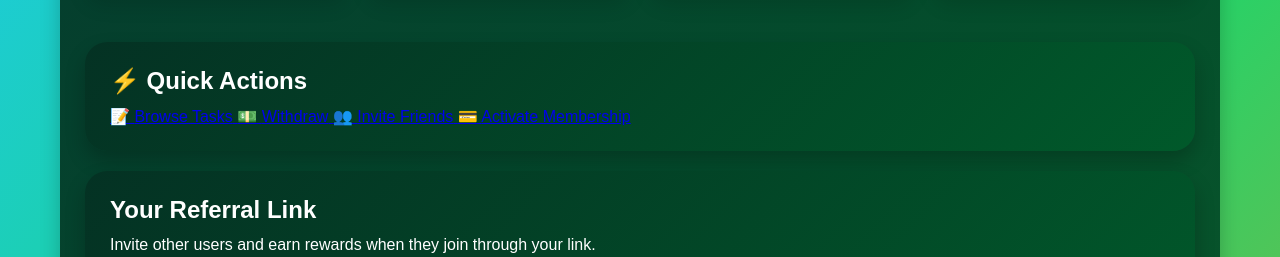
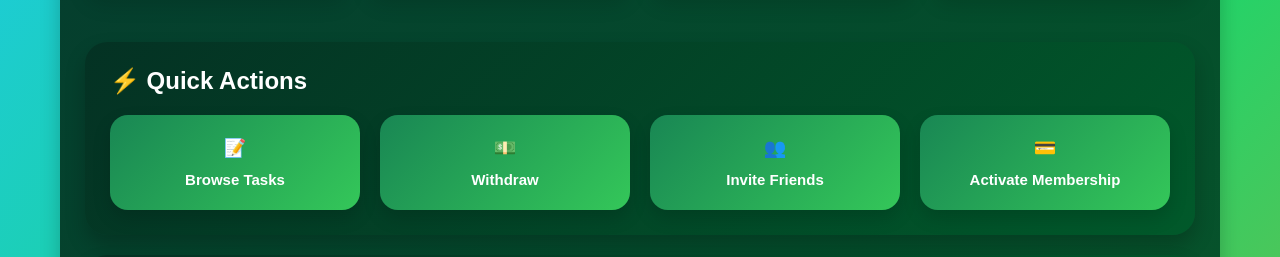
Before and after one commit to onlinesellers001htomyly-oss/UK-WRITERS-HUB-, a website: page dashboard.html in a window 1280 px wide. Shown: the part 508-765 px from the top of the page. Drawn offline with Linux system fonts and the light colour scheme; no server answers.

Commit message:
Implement styles for quick actions section
Added styles for quick actions and buttons.

```diff
--- a/style.css
+++ b/style.css
@@ -885,3 +885,60 @@
 font-size:34px;
 color:#111;
   }
+/* QUICK ACTIONS */
+
+.quick-actions{
+
+display:grid;
+
+grid-template-columns:repeat(auto-fit,minmax(160px,1fr));
+
+gap:20px;
+
+margin-top:20px;
+
+}
+
+.quick-btn{
+
+background:linear-gradient(135deg,#198754,#34c759);
+
+color:white;
+
+padding:22px;
+
+border-radius:18px;
+
+text-decoration:none;
+
+text-align:center;
+
+font-weight:bold;
+
+font-size:18px;
+
+transition:.35s;
+
+box-shadow:0 8px 18px rgba(0,0,0,.15);
+
+}
+
+.quick-btn span{
+
+display:block;
+
+margin-top:12px;
+
+font-size:15px;
+
+}
+
+.quick-btn:hover{
+
+transform:translateY(-8px) scale(1.03);
+
+box-shadow:0 15px 30px rgba(0,0,0,.25);
+
+background:linear-gradient(135deg,#157347,#20c997);
+
+  }
```
